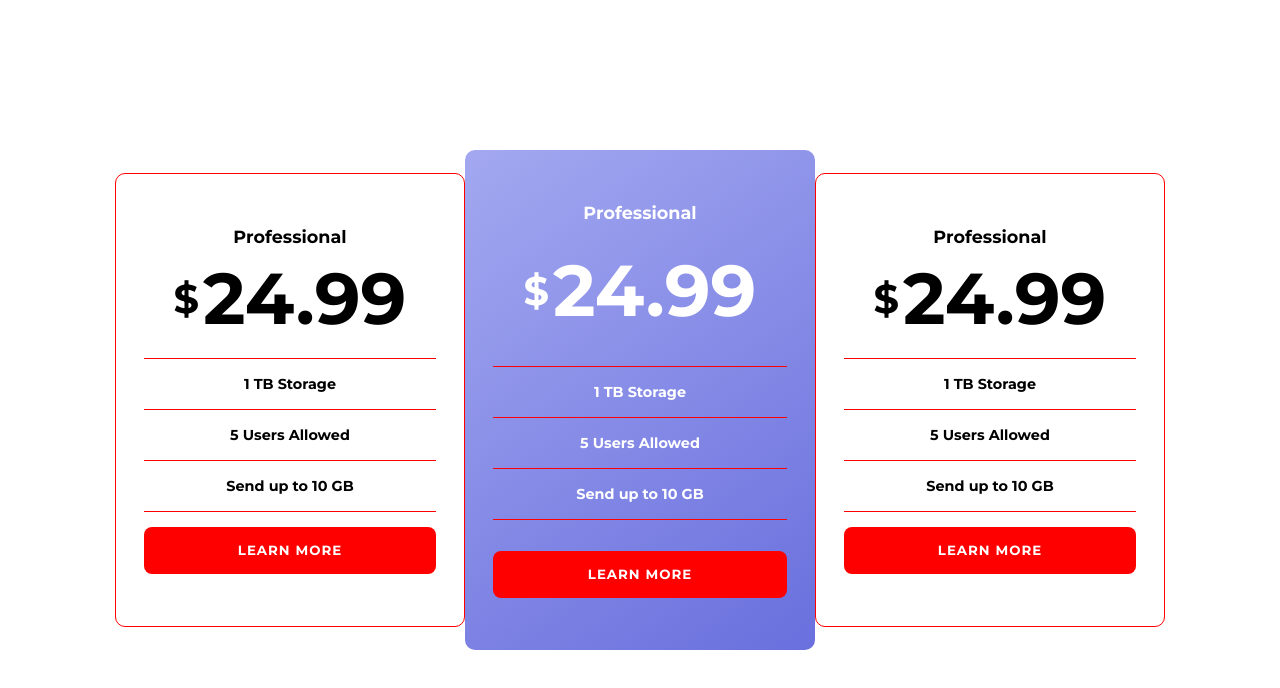
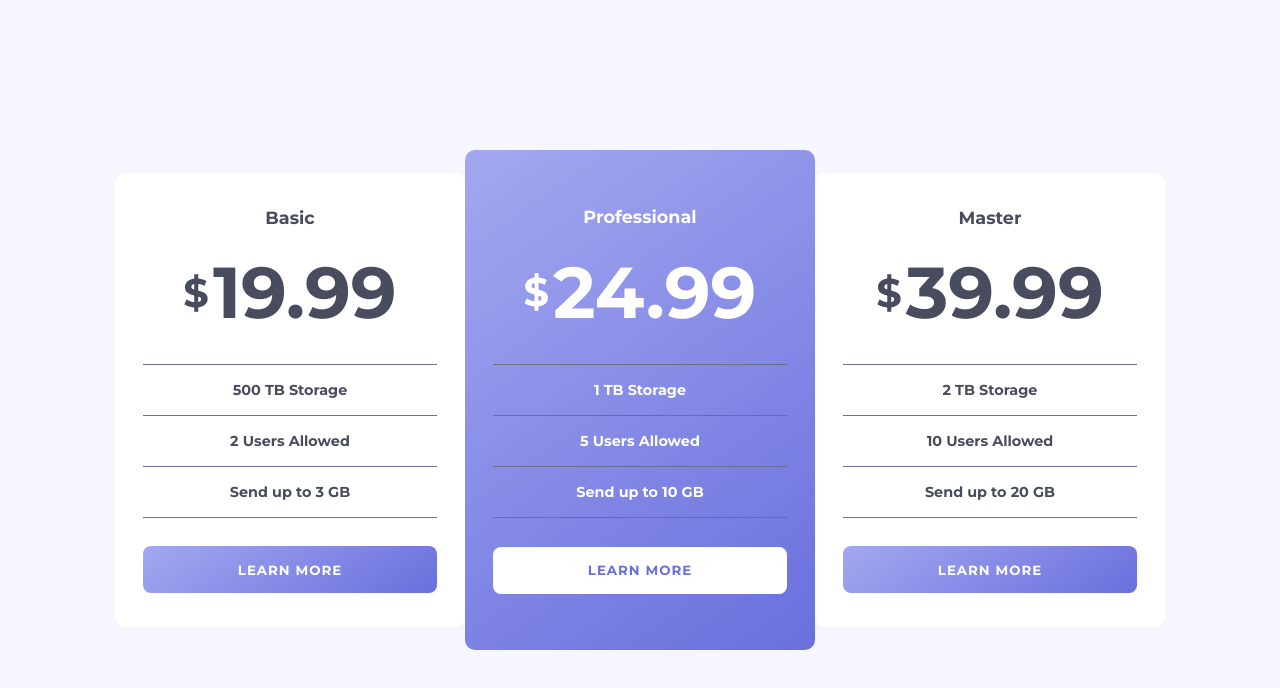
Before and after one commit to AlainPrevot/PricingComponent, a React (Vite) app: page / in a window 1280 px wide. Shown: the top 688 px of the page. Built offline with nearby package versions, Linux system fonts and the light colour scheme.

Commit message:
Prueba colores

```diff
--- a/src/Components/App.jsx
+++ b/src/Components/App.jsx
@@ -5,9 +5,9 @@ import '../Sass/App.sass'
 export const App = () => {
   return (
     <div className='Prueba' style={{display: 'flex', alignItems:'center', justifyContent:'center'}}>
+      <Card title={'Basic'} value={19.99} storage={500} memory={3} users={2}/>
       <Card title={'Professional'} value={24.99} storage={1} memory={10} users={5}/>
-      <Card title={'Professional'} value={24.99} storage={1} memory={10} users={5}/>
-      <Card title={'Professional'} value={24.99} storage={1} memory={10} users={5}/>
+      <Card title={'Master'} value={39.99} storage={2} memory={20} users={10}/>
     </div>
   )
 }
--- a/src/Sass/App.sass
+++ b/src/Sass/App.sass
@@ -1,17 +1,13 @@
 
 .Card:nth-child(2)
-    border: none
-    width: 350px
     height: 500px
-    border-radius: 10px
-    box-sizing: border-box
-    padding: 52px 28px
-    display: flex
-    flex-direction: column
-    justify-content: space-between
-    // background-color: linear-gradient(hsl(236, 72%, 79%), hsl(237, 63%, 64%))
+    padding: 56px 28px
     background: linear-gradient(145deg, hsl(236, 72%, 79%), hsl(237, 63%, 64%))
     color: white
+    button
+        background: white
+        color: hsl(237, 63%, 64%)
+
 
 
 
--- a/src/Sass/Card.sass
+++ b/src/Sass/Card.sass
@@ -1,21 +1,23 @@
 @use './Font'
 
 .Card
-    border: 1px solid red
+    // border: 1px solid red
     width: 350px
     height: 454px
     border-radius: 10px
     box-sizing: border-box
-    padding: 52px 28px
+    padding: 34px 28px
     display: flex
     flex-direction: column
     justify-content: space-between
+    background-color: white
+    color: hsl(232, 13%, 33%)
 
     .Card--Button
         width: 100%
         height: 47px
         border: none
         border-radius: 8px
-        background-color: red
+        background: linear-gradient(145deg, hsl(236, 72%, 79%), hsl(237, 63%, 64%))
         color: white
         letter-spacing: 1px
--- a/src/Sass/Description.sass
+++ b/src/Sass/Description.sass
@@ -13,5 +13,5 @@
         font-size: 0.9rem
 
 .border-top-bottom
-    border-top: 1px solid red
-    border-bottom: 1px solid red
+    border-top: 1px solid hsl(233, 13%, 49%)
+    border-bottom: 1px solid hsl(233, 13%, 49%)
--- a/src/style.css
+++ b/src/style.css
@@ -10,4 +10,6 @@ body{
     display: flex;
     align-items: center;
     justify-content: center;
+    background-color: #f2f2f2;
+    background-color: hsl(240, 78%, 98%);
 }
```
Also changed, not shown: src/index.css (added, +14 -0 lines).
